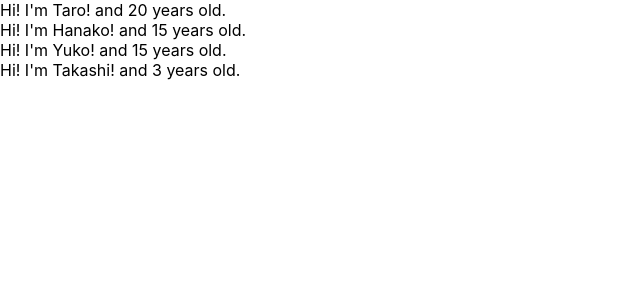
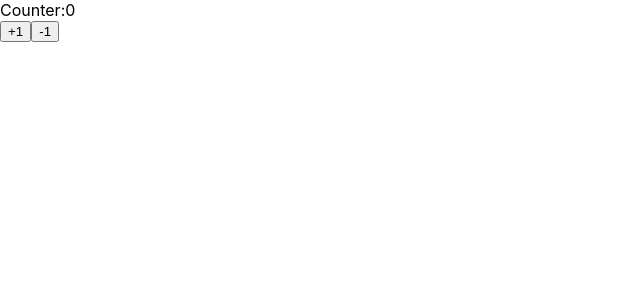
Before and after one commit to daigororin/React-Redux-Pra, a React (Create React App) app: page / in a window 1280 px wide. Shown: the top 300 px of the page, without its empty margins (0-640 px from the left). Built offline with nearby package versions, Linux system fonts and the light colour scheme.

Commit message:
createCounter

```diff
--- a/src/App.js
+++ b/src/App.js
@@ -1,6 +1,6 @@
-import React from 'react';
+import React, { Component } from 'react';
 // import { render } from '@testing-library/react';
-import PropTypes from 'prop-types';
+// import PropTypes from 'prop-types';
 
 // function App() {
 //   return (
@@ -11,31 +11,37 @@
 //   );
 // }
 
-const App = () => {
-  const profiles = [
-    { name: 'Taro', age: 20 },
-    { name: 'Hanako', age: 15 },
-    { name: 'Yuko', age: 15 },
-    { name: 'Takashi', age: 3 },
-  ]
-  return (
-    <div>
-      {
-        profiles.map((profile, index) => {
-          return <User name={profile.name} age={profile.age} key={index} />
-        })
-      }
-    </div>
-  );
-}
+const App = () => (<Counter></Counter>)
 
-const User = (props) => {
-  return <div>Hi! I'm {props.name}! and {props.age} years old.</div>
-}
+class Counter extends Component {
+  constructor(props) {
+    super(props)
+    console.log(this.state)
+    this.state = { count: 0 }
+  }
 
-User.propTypes = {
-  name: PropTypes.string.isRequired,
-  age: PropTypes.number.isRequired
+  handlePlusButton = () => {
+    this.setState({ count: this.state.count + 1 })
+    console.log(this.state.count)
+  }
+
+  handleMinusButton = () => {
+    if (this.state.count > 0) {
+      this.setState({ count: this.state.count - 1 })
+    }
+    console.log(this.state.count)
+  }
+
+  render() {
+    {/* console.log(this.state.count) */ }
+    return (
+      <>
+        <div>Counter:{this.state.count}</div>
+        <button onClick={this.handlePlusButton}>+1</button>
+        <button onClick={this.handleMinusButton}>-1</button>
+      </>
+    );
+  }
 }
 
 export default App;
```
